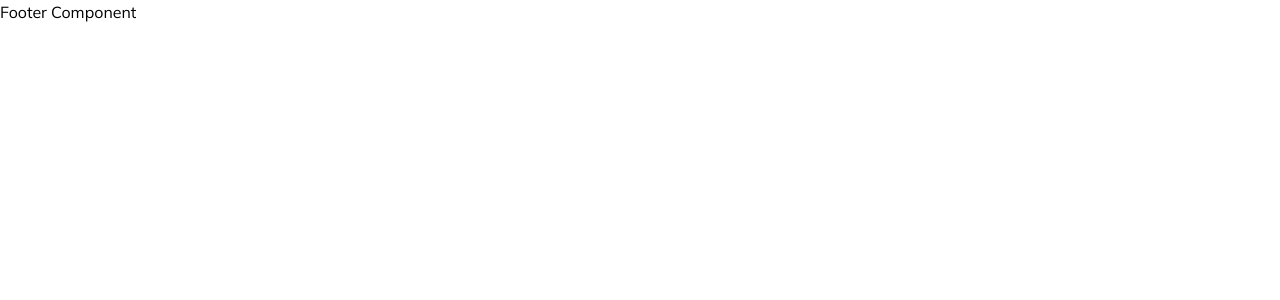
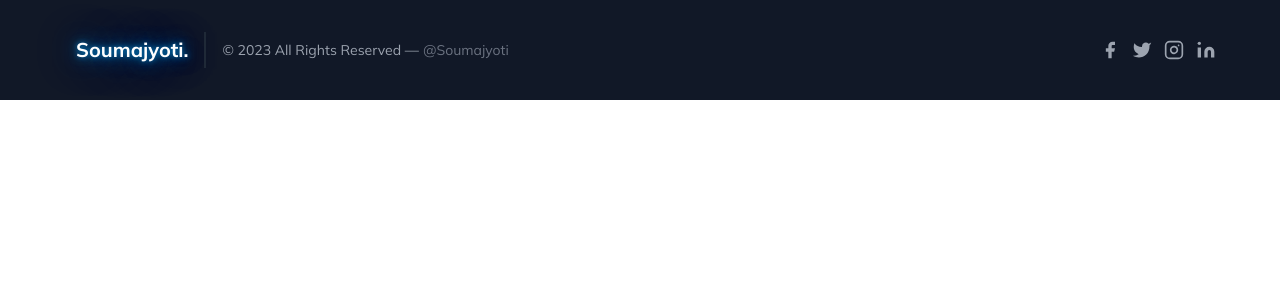
Before and after one commit to soumajyoti02/NexaByte_Internship_Task_1_Portfolio, a Next.js app: page /components/Footer in a window 1280 px wide. Shown: the top 300 px of the page. Built offline with nearby package versions, Linux system fonts and the light colour scheme.

Commit message:
upto footer

```diff
--- a/src/app/components/Contact/page.js
+++ b/src/app/components/Contact/page.js
@@ -3,21 +3,45 @@ import React from 'react'
 const Contact = () => {
     return (
         <>
-            <div className="h-[100vh] w-screen bg-gray-900">
-                <div className="">
+            <div className="h-[75vh] w-screen bg-gray-900 md:h-[100vh]">
+                <div className="md:flex md:w-[90vw] md:m-auto md:justify-between md:h-[80%]">
 
-                    <div className="left ">
-                        <h1 className="text-3xl text-gray-200 font-bold text-center">Get In Touch</h1>
-
-                        <div className="mb-6">
-                            <label for="base-input" className="block mb-2 text-sm font-medium text-gray-900 dark:text-white">Base input</label>
-
-                            <input type="text" id="base-input" className=" border   text-sm rounded-lg   block w-full p-2.5 bg-gray-700 border-gray-600 placeholder-gray-400 text-white focus:ring-blue-500 focus:border-blue-500" />
+                    <div className="left bg-gray-900 py-10 shadow-[0_20px_50px_rgba(8,_112,_184,_0.7)] rounded-[3.5rem] md:w-[30%] md:shadow-[0_20px_50px_rgba(8,_112,_184,_0.5)] md:hover:shadow-[0_20px_50px_rgba(8,_112,_184,_0.7)] md:transition md:duration-300">
+                        <div className=" px-4">
+                            <h2 className="text-4xl text-white font-bold mb-6 text-center glow">Contact Us</h2>
+                            <form>
+                                <div className="mb-4">
+                                    <label htmlFor="name" className="block text-white font-medium mb-1">Name</label>
+                                    <input type="text" id="name" placeholder="Your Name" className="w-full bg-gray-800 text-white rounded py-2 px-3 focus:outline-none focus:ring-2 focus:ring-blue-500" />
+                                </div>
+                                <div className="mb-4">
+                                    <label htmlFor="email" className="block text-white font-medium mb-1">Email</label>
+                                    <input type="email" id="email" placeholder="Your Email" className="w-full bg-gray-800 text-white rounded py-2 px-3 focus:outline-none focus:ring-2 focus:ring-blue-500" />
+                                </div>
+                                <div className="mb-4">
+                                    <label htmlFor="contact" className="block text-white font-medium mb-1">Contact Number</label>
+                                    <input type="tel" id="contact" placeholder="Your Contact Number" className="w-full bg-gray-800 text-white rounded py-2 px-3 focus:outline-none focus:ring-2 focus:ring-blue-500" />
+                                </div>
+                                <div className="mb-6">
+                                    <label htmlFor="message" className="block text-white font-medium mb-1">Message</label>
+                                    <textarea id="message" placeholder="Your Message" className="w-full bg-gray-800 text-white rounded py-2 px-3 focus:outline-none focus:ring-2 focus:ring-blue-500 resize-none"></textarea>
+                                </div>
+                                <div className="w-[80%] flex justify-center m-auto">
+                                    <button type="button" className="px-5 py-2.5 text-sm font-medium text-white inline-flex items-center   focus:ring-2 focus:outline-none  rounded-lg text-center bg-gradient-to-r from-green-400 via-green-500 to-green-600 hover:bg-gradient-to-br shadow-lg shadow-green-800/80 focus:ring-blue-800 w-[70%] justify-center">
+                                        <svg className="w-3.5 h-3.5 text-white mr-2" aria-hidden="true" xmlns="http://www.w3.org/2000/svg" fill="currentColor" viewBox="0 0 20 16">
+                                            <path d="m10.036 8.278 9.258-7.79A1.979 1.979 0 0 0 18 0H2A1.987 1.987 0 0 0 .641.541l9.395 7.737Z" />
+                                            <path d="M11.241 9.817c-.36.275-.801.425-1.255.427-.428 0-.845-.138-1.187-.395L0 2.6V14a2 2 0 0 0 2 2h16a2 2 0 0 0 2-2V2.5l-8.759 7.317Z" />
+                                        </svg>
+                                        Send Message
+                                    </button>
+                                </div>
+                            </form>
                         </div>
                     </div>
 
 
-                    <div className="right hideen md:block">
+                    <div className="right hidden md:block w-[60%]  my-auto">
+                        <img src="contact.png" alt="contact" className='w-full transition duration-20000 hover:-translate-y-14' />
                     </div>
                 </div>
             </div>
--- a/src/app/components/Footer/page.js
+++ b/src/app/components/Footer/page.js
@@ -2,9 +2,45 @@ import React from 'react'
 
 const Footer = () => {
     return (
-        <div>
-            Footer Component
-        </div>
+        <>
+
+            <footer className="text-gray-400 bg-gray-900 body-font">
+                <div className="container px-5 py-8 mx-auto flex items-center sm:flex-row flex-col md:px-16">
+                    <a className="flex title-font font-medium items-center md:justify-start justify-center text-white">
+                        <span className="ml-3 text-xl glow font-bold">Soumajyoti.</span>
+                    </a>
+                    <p className="text-sm text-gray-400 sm:ml-4 sm:pl-4 sm:border-l-2 sm:border-gray-800 sm:py-2 sm:mt-0 mt-4">© 2023 All Rights Reserved —
+                        <a href="https://twitter.com/knyttneve" className="text-gray-500 ml-1" target="_blank" rel="noopener noreferrer">@Soumajyoti</a>
+                    </p>
+                    <span className="inline-flex sm:ml-auto sm:mt-0 mt-4 justify-center sm:justify-start">
+                        <a className="text-gray-400">
+                            <svg fill="currentColor" strokeLinecap="round" strokeLinejoin="round" strokeWidth="2" className="w-5 h-5" viewBox="0 0 24 24">
+                                <path d="M18 2h-3a5 5 0 00-5 5v3H7v4h3v8h4v-8h3l1-4h-4V7a1 1 0 011-1h3z"></path>
+                            </svg>
+                        </a>
+                        <a className="ml-3 text-gray-400">
+                            <svg fill="currentColor" strokeLinecap="round" strokeLinejoin="round" strokeWidth="2" className="w-5 h-5" viewBox="0 0 24 24">
+                                <path d="M23 3a10.9 10.9 0 01-3.14 1.53 4.48 4.48 0 00-7.86 3v1A10.66 10.66 0 013 4s-4 9 5 13a11.64 11.64 0 01-7 2c9 5 20 0 20-11.5a4.5 4.5 0 00-.08-.83A7.72 7.72 0 0023 3z"></path>
+                            </svg>
+                        </a>
+                        <a className="ml-3 text-gray-400">
+                            <svg fill="none" stroke="currentColor" strokeLinecap="round" strokeLinejoin="round" strokeWidth="2" className="w-5 h-5" viewBox="0 0 24 24">
+                                <rect width="20" height="20" x="2" y="2" rx="5" ry="5"></rect>
+                                <path d="M16 11.37A4 4 0 1112.63 8 4 4 0 0116 11.37zm1.5-4.87h.01"></path>
+                            </svg>
+                        </a>
+                        <a className="ml-3 text-gray-400">
+                            <svg fill="currentColor" stroke="currentColor" strokeLinecap="round" strokeLinejoin="round" strokeWidth="0" className="w-5 h-5" viewBox="0 0 24 24">
+                                <path stroke="none" d="M16 8a6 6 0 016 6v7h-4v-7a2 2 0 00-2-2 2 2 0 00-2 2v7h-4v-7a6 6 0 016-6zM2 9h4v12H2z"></path>
+                                <circle cx="4" cy="4" r="2" stroke="none"></circle>
+                            </svg>
+                        </a>
+                    </span>
+                </div>
+            </footer>
+
+
+        </>
     )
 }
 
--- a/src/app/components/Projects/page.js
+++ b/src/app/components/Projects/page.js
@@ -33,7 +33,7 @@ const Projects = () => {
                             </p>
                         </div>
                         <Link href={`https://devwear-production.vercel.app/`} target='_blank' className="right mt-14 pl-2 md:w-1/2">
-                            <img src="devwear.jpg" alt="devwear" className=' w- md:w-[90%] md:pb-10 md:rounded-lg md:overflow-hidden md:hover:-translate-y-10 transition duration-300' />
+                            <img src="devwear.jpg" alt="devwear" className=' w- md:w-[90%] md:pb-10 md:rounded-lg md:overflow-hidden md:hover:-translate-y-10 transition duration-300 opacity-90' />
                         </Link>
                     </div>
                 </div>
--- a/src/app/page.js
+++ b/src/app/page.js
@@ -5,6 +5,7 @@ import Skills from './components/Skills/page'
 import Projects from './components/Projects/page'
 import Education from './components/Education/page'
 import Contact from './components/Contact/page'
+import Footer from './components/Footer/page'
 
 export default function Home() {
   return (
@@ -15,6 +16,7 @@ export default function Home() {
       <Skills />
       <Projects />
       <Contact />
+      <Footer />
     </main>
   )
 }
```
Also changed, not shown: public/contact.png (added).
